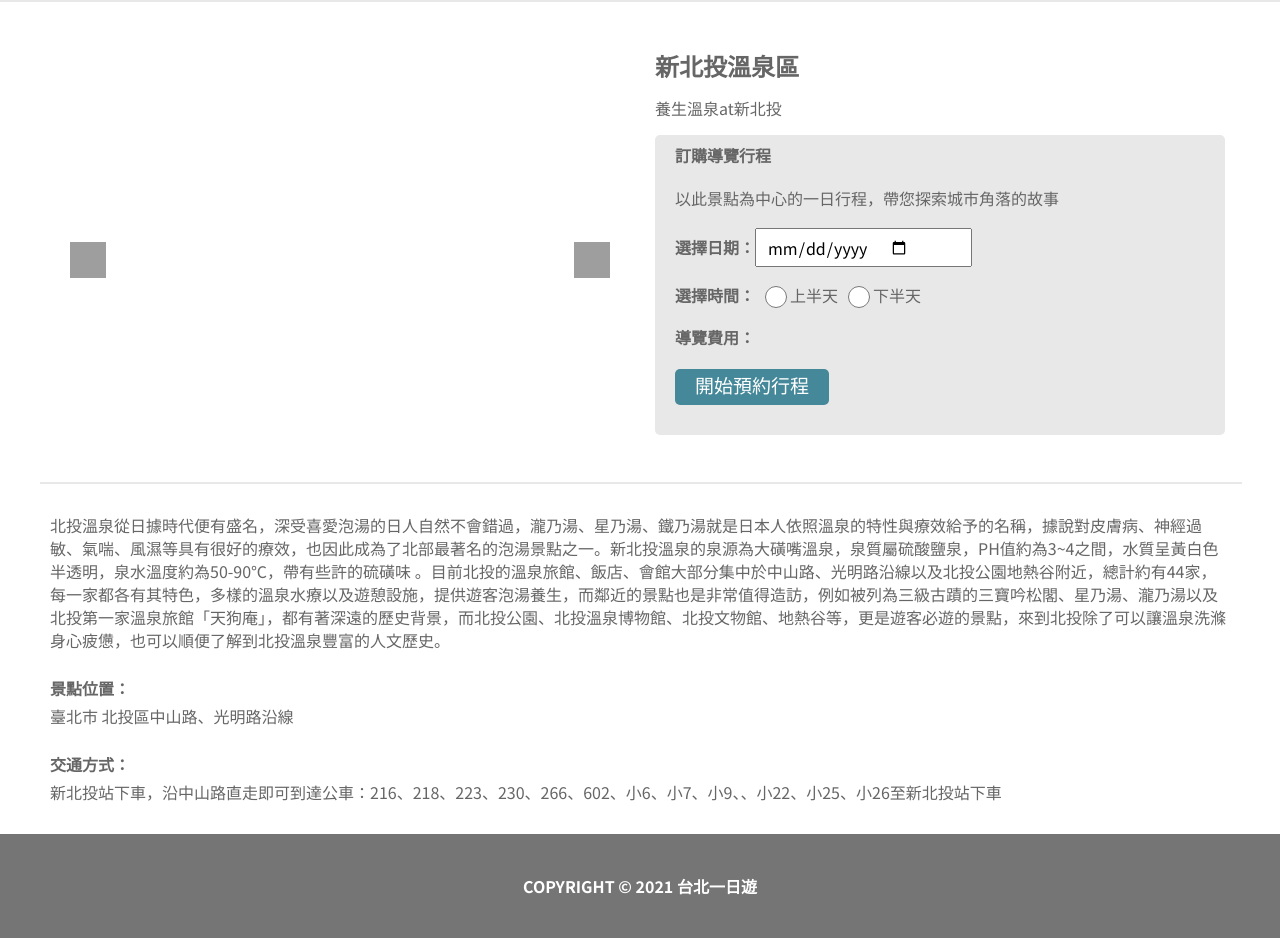
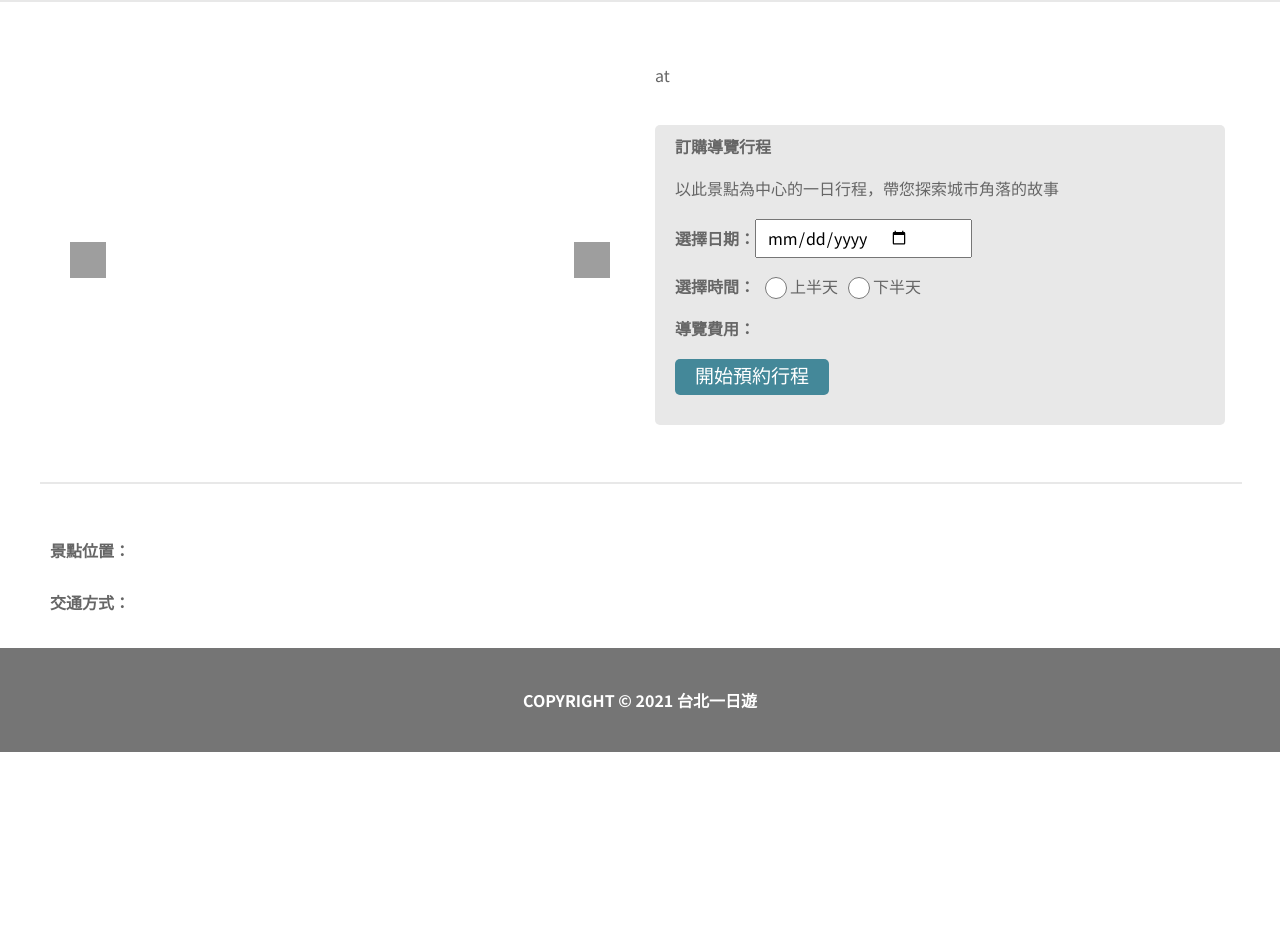
Before and after one commit to Logan645/taipei-day-trip, a Flask app: page /attraction/1 in a window 1280 px wide. Shown: the part 54-992 px from the top of the page. After the commit the page ends 806 px from the top, so only its background shows below. Run offline with Flask 2, Linux system fonts and the light colour scheme; data that the repository does not hold is empty; grey boxes are pictures that could not be loaded.

Commit message:
fix: attraction.html

```diff
--- a/templates/attraction.html
+++ b/templates/attraction.html
@@ -72,11 +72,11 @@
                     <div class="slider_index" id="slider_index"></div>
                 </div>
                 <div class="profile">
-                    <div class="name">新北投溫泉區</div>
+                    <div class="name"></div>
                     <div class="cat_mrt">
-                        <span class="category">養生溫泉</span>
+                        <span class="category"></span>
                         <span>at</span>
-                        <span class="mrt">新北投</span>
+                        <span class="mrt"></span>
                     </div>
                     <form class="booking_form">
                         <div>訂購導覽行程</div>
@@ -102,15 +102,19 @@
             <div class="separator_main"></div>
             <div class="information">
                 <div class="description" id="description">
-                    北投溫泉從日據時代便有盛名，深受喜愛泡湯的日人自然不會錯過，瀧乃湯、星乃湯、鐵乃湯就是日本人依照溫泉的特性與療效給予的名稱，據說對皮膚病、神經過敏、氣喘、風濕等具有很好的療效，也因此成為了北部最著名的泡湯景點之一。新北投溫泉的泉源為大磺嘴溫泉，泉質屬硫酸鹽泉，PH值約為3~4之間，水質呈黃白色半透明，泉水溫度約為50-90℃，帶有些許的硫磺味 。目前北投的溫泉旅館、飯店、會館大部分集中於中山路、光明路沿線以及北投公園地熱谷附近，總計約有44家，每一家都各有其特色，多樣的溫泉水療以及遊憩設施，提供遊客泡湯養生，而鄰近的景點也是非常值得造訪，例如被列為三級古蹟的三寶吟松閣、星乃湯、瀧乃湯以及北投第一家溫泉旅館「天狗庵」，都有著深遠的歷史背景，而北投公園、北投溫泉博物館、北投文物館、地熱谷等，更是遊客必遊的景點，來到北投除了可以讓溫泉洗滌身心疲憊，也可以順便了解到北投溫泉豐富的人文歷史。
+
                 </div>
                 <div class="address">
                     <span>景點位置：</span>
-                    <div id="address">臺北市  北投區中山路、光明路沿線</div>
+                    <div id="address">
+
+                    </div>
                 </div>
                 <div class="transport">
                     <span>交通方式：</span>
-                    <div id="transport">新北投站下車，沿中山路直走即可到達公車：216、218、223、230、266、602、小6、小7、小9、、小22、小25、小26至新北投站下車</div>
+                    <div id="transport">
+
+                    </div>
                 </div>
             </div>
         </div>
```
